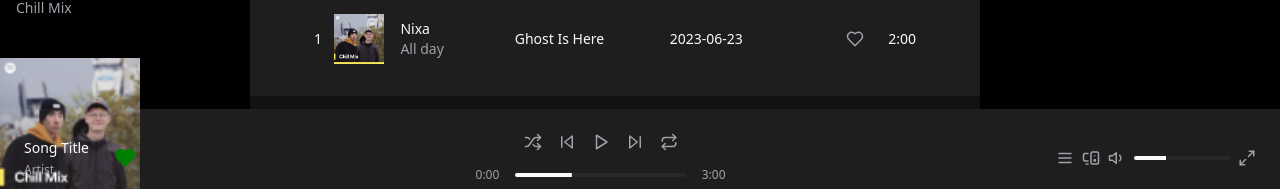
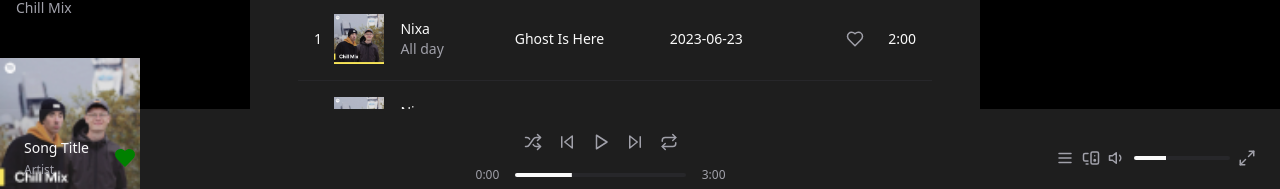
Before and after one commit to eben92/uxbert, a Next.js app: page /playlist in a window 1280 px wide. Shown: the part 611-800 px from the top of the page. Built offline with nearby package versions, Linux system fonts and the light colour scheme.

Commit message:
feat: Add PlaylistTable component

```diff
--- a/app/(app)/playlist/_components/index.tsx
+++ b/app/(app)/playlist/_components/index.tsx
@@ -29,8 +29,9 @@ export default function PlaylistTable() {
         </TableRow>
       </TableHeader>
       <TableBody>
-        <TableRow className="cursor-pointer hover:bg-accent">
-          <TableCell className="max-w-0 pr-0">1</TableCell>
+        {Array.from({ length: 10 }).map((_, i) => (
+          <TableRow key={i} className="cursor-pointer hover:bg-accent">
+            <TableCell className="max-w-0 pr-0">{i + 1}</TableCell>
             <TableCell>
               <div className="flex items-center gap-4">
                 <Image src={"/playlist-1.png"} width={50} height={50} alt="" />
@@ -42,7 +43,9 @@ export default function PlaylistTable() {
                 </div>
               </div>
             </TableCell>
-          <TableCell className="hidden sm:table-cell">Ghost Is Here</TableCell>
+            <TableCell className="hidden sm:table-cell">
+              Ghost Is Here
+            </TableCell>
 
             <TableCell className="hidden md:table-cell">2023-06-23</TableCell>
             <TableCell className=" table-cell ">
@@ -54,6 +57,7 @@ export default function PlaylistTable() {
               </div>
             </TableCell>
           </TableRow>
+        ))}
       </TableBody>
     </Table>
   );
```
Lines whose indentation alone changed are shown as unchanged.
